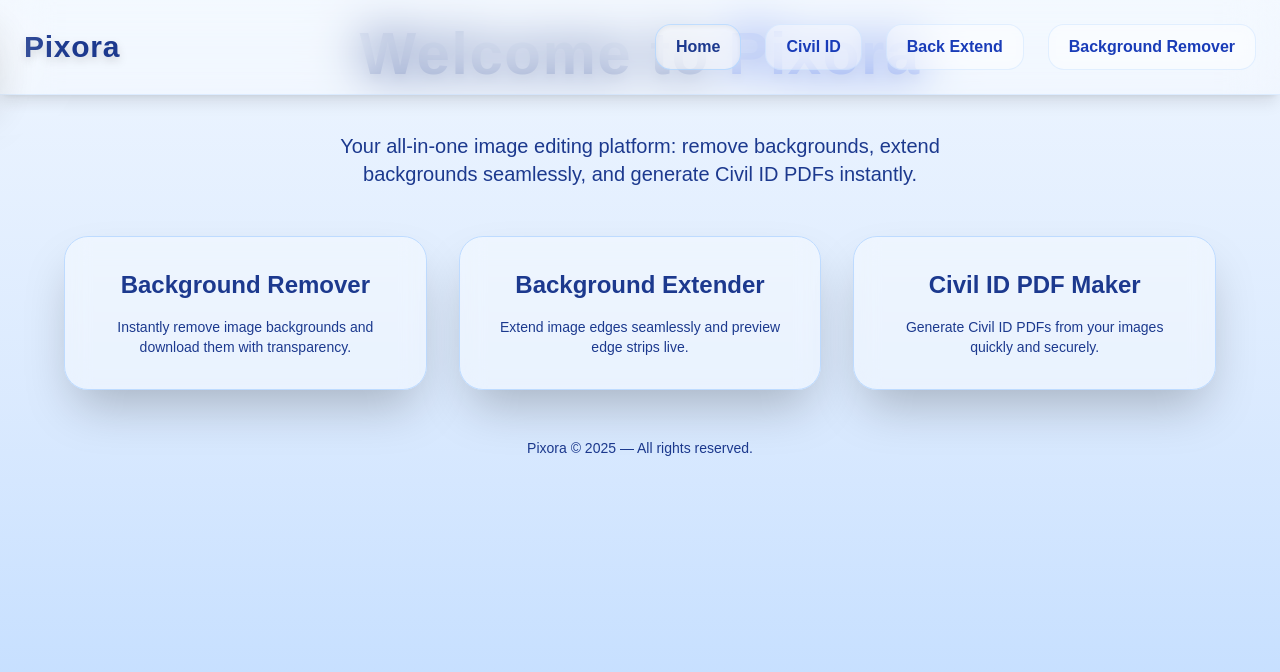
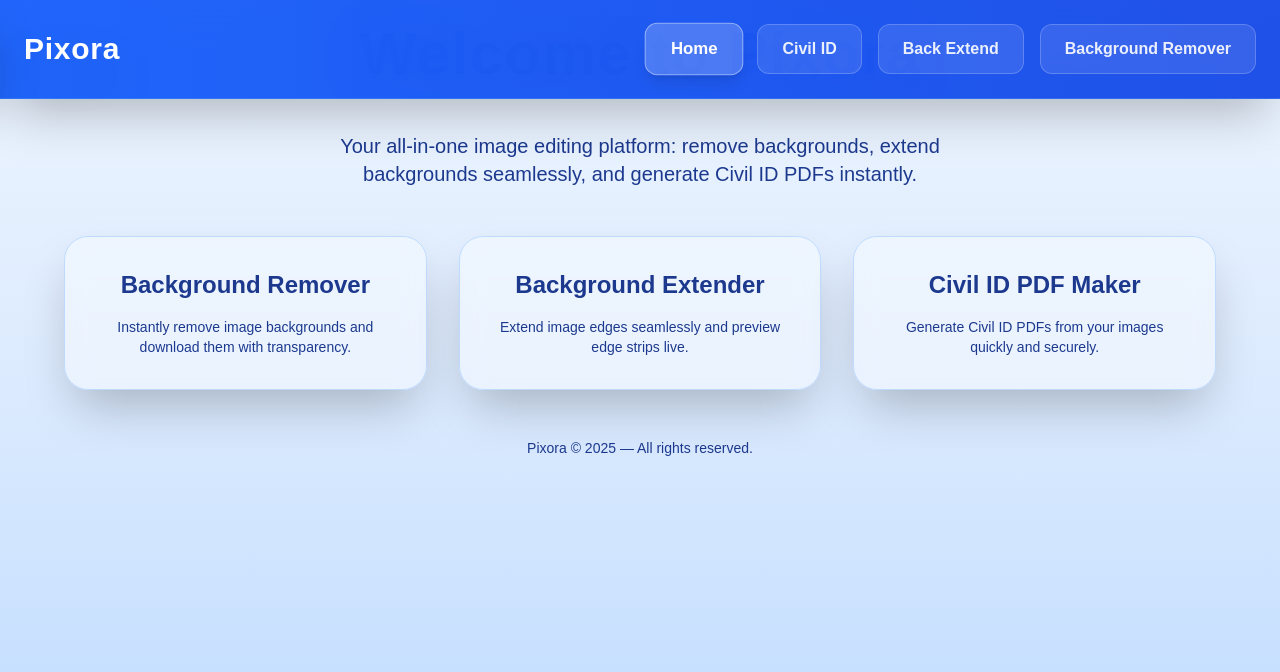
Before and after one commit to BLOUDANJEWELLERY/Pixora, a Next.js app in the folder bg/: page / in a window 1280 px wide. Shown: the top 672 px of the page. Built offline with nearby package versions, Linux system fonts and the light colour scheme.

Commit message:
Update Header.tsx

```diff
--- a/bg/components/Header.tsx
+++ b/bg/components/Header.tsx
@@ -16,26 +16,26 @@ const Header: React.FC = () => {
   ];
 
   return (
-    <header className="fixed w-full bg-white/30 backdrop-blur-xl border-b border-blue-200/40 shadow-lg z-50">
+    <header className="fixed w-full bg-gradient-to-r from-blue-600/95 to-blue-700/95 backdrop-blur-2xl border-b border-blue-400/30 shadow-2xl z-50">
       <div className="max-w-7xl mx-auto flex justify-between items-center p-4 md:p-6">
         {/* Logo */}
         <Link
           href="/"
-          className="text-2xl md:text-3xl font-extrabold text-blue-900 drop-shadow-lg tracking-wide"
+          className="text-2xl md:text-3xl font-extrabold text-white drop-shadow-2xl tracking-wide hover:scale-105 transition-transform duration-300"
         >
           Pixora
         </Link>
 
         {/* Desktop Menu */}
-        <nav className="hidden md:flex gap-6">
+        <nav className="hidden md:flex gap-4">
           {navItems.map((item) => (
             <Link
               key={item.path}
               href={item.path}
-              className={`font-semibold transition-all duration-300 px-5 py-2.5 rounded-2xl backdrop-blur-sm border ${
+              className={`font-semibold transition-all duration-300 px-6 py-3 rounded-xl border ${
                 pathname === item.path
-                  ? "bg-white/40 text-blue-900 shadow-inner border-blue-300/50"
-                  : "bg-white/30 text-blue-800 border-blue-200/40 hover:bg-white/40 hover:shadow-md hover:scale-105"
+                  ? "bg-white/20 text-white border-white/40 shadow-lg scale-105"
+                  : "bg-white/10 text-white/90 border-white/20 hover:bg-white/20 hover:scale-105 hover:shadow-lg"
               }`}
             >
               {item.name}
@@ -48,37 +48,48 @@ const Header: React.FC = () => {
           className="md:hidden flex flex-col justify-center items-center w-12 h-12 gap-1.5 focus:outline-none group"
           onClick={() => setIsOpen(true)}
         >
-          <span className="block w-8 h-0.5 bg-blue-900 rounded-full transition-all duration-300 group-hover:bg-blue-700 group-hover:w-7"></span>
-          <span className="block w-8 h-0.5 bg-blue-900 rounded-full transition-all duration-300 group-hover:bg-blue-700 group-hover:w-7"></span>
-          <span className="block w-8 h-0.5 bg-blue-900 rounded-full transition-all duration-300 group-hover:bg-blue-700 group-hover:w-7"></span>
+          <span className="block w-8 h-0.5 bg-white rounded-full transition-all duration-300 group-hover:bg-blue-200"></span>
+          <span className="block w-8 h-0.5 bg-white rounded-full transition-all duration-300 group-hover:bg-blue-200"></span>
+          <span className="block w-8 h-0.5 bg-white rounded-full transition-all duration-300 group-hover:bg-blue-200"></span>
         </button>
       </div>
 
       {/* Mobile Side Menu */}
       <div
-        className={`fixed top-0 left-0 h-full w-80 bg-gradient-to-br from-white/40 via-blue-50/30 to-blue-100/20 backdrop-blur-2xl border-r border-blue-200/40 shadow-2xl p-6 flex flex-col gap-8 transform transition-all duration-500 z-50 ${
+        className={`fixed top-0 left-0 h-full w-80 bg-gradient-to-b from-blue-700 to-blue-600 backdrop-blur-2xl border-r border-blue-400/30 shadow-2xl p-6 flex flex-col gap-8 transform transition-all duration-500 z-50 ${
           isOpen ? "translate-x-0" : "-translate-x-full"
         }`}
       >
-        {/* Close Button */}
-        <button
-          className="self-end w-10 h-10 relative focus:outline-none group rounded-2xl bg-white/40 backdrop-blur-sm border border-blue-200/50 hover:bg-white/50 transition-all duration-300 flex items-center justify-center"
-          onClick={() => setIsOpen(false)}
-        >
-          <span className="absolute w-6 h-0.5 bg-blue-900 rotate-45 rounded-full group-hover:bg-blue-700 transition-colors"></span>
-          <span className="absolute w-6 h-0.5 bg-blue-900 -rotate-45 rounded-full group-hover:bg-blue-700 transition-colors"></span>
-        </button>
+        {/* Header Section */}
+        <div className="flex justify-between items-center">
+          <Link
+            href="/"
+            className="text-2xl font-extrabold text-white drop-shadow-2xl tracking-wide"
+            onClick={() => setIsOpen(false)}
+          >
+            Pixora
+          </Link>
+
+          {/* Close Button */}
+          <button
+            className="w-10 h-10 relative focus:outline-none group rounded-xl bg-white/10 border border-white/20 hover:bg-white/20 transition-all duration-300 flex items-center justify-center"
+            onClick={() => setIsOpen(false)}
+          >
+            <span className="absolute w-6 h-0.5 bg-white rotate-45 rounded-full group-hover:bg-blue-200 transition-colors"></span>
+            <span className="absolute w-6 h-0.5 bg-white -rotate-45 rounded-full group-hover:bg-blue-200 transition-colors"></span>
+          </button>
+        </div>
 
         {/* Mobile Links */}
-        <nav className="flex flex-col gap-4 mt-8">
+        <nav className="flex flex-col gap-3 mt-8">
           {navItems.map((item, index) => (
             <Link
               key={item.path}
               href={item.path}
-              className={`font-semibold text-lg py-4 px-6 rounded-2xl transition-all duration-500 backdrop-blur-sm border ${
+              className={`font-semibold text-lg py-4 px-6 rounded-xl transition-all duration-300 border ${
                 pathname === item.path
-                  ? "bg-white/50 text-blue-900 border-blue-300/50 shadow-lg scale-105"
-                  : "bg-white/40 text-blue-800 border-blue-200/40 hover:bg-white/50 hover:scale-105 hover:shadow-md"
+                  ? "bg-white/20 text-white border-white/40 shadow-lg"
+                  : "bg-white/10 text-white/90 border-white/20 hover:bg-white/20 hover:shadow-lg"
               }`}
               onClick={() => setIsOpen(false)}
               style={{
@@ -92,16 +103,14 @@ const Header: React.FC = () => {
           ))}
         </nav>
 
-        {/* Decorative Elements */}
-        <div className="absolute bottom-0 left-0 w-full h-32 bg-gradient-to-t from-blue-200/30 to-transparent pointer-events-none"></div>
-        <div className="absolute top-1/4 -right-8 w-16 h-16 bg-white/30 rounded-full blur-xl"></div>
-        <div className="absolute bottom-1/3 -left-8 w-12 h-12 bg-blue-300/30 rounded-full blur-lg"></div>
+        {/* Bottom Decoration */}
+        <div className="absolute bottom-0 left-0 w-full h-20 bg-gradient-to-t from-blue-800/50 to-transparent pointer-events-none"></div>
       </div>
 
       {/* Overlay */}
       {isOpen && (
         <div
-          className="fixed inset-0 bg-blue-900/20 backdrop-blur-sm z-40 transition-all duration-500"
+          className="fixed inset-0 bg-black/50 backdrop-blur-sm z-40 transition-all duration-500"
           onClick={() => setIsOpen(false)}
         ></div>
       )}
```
